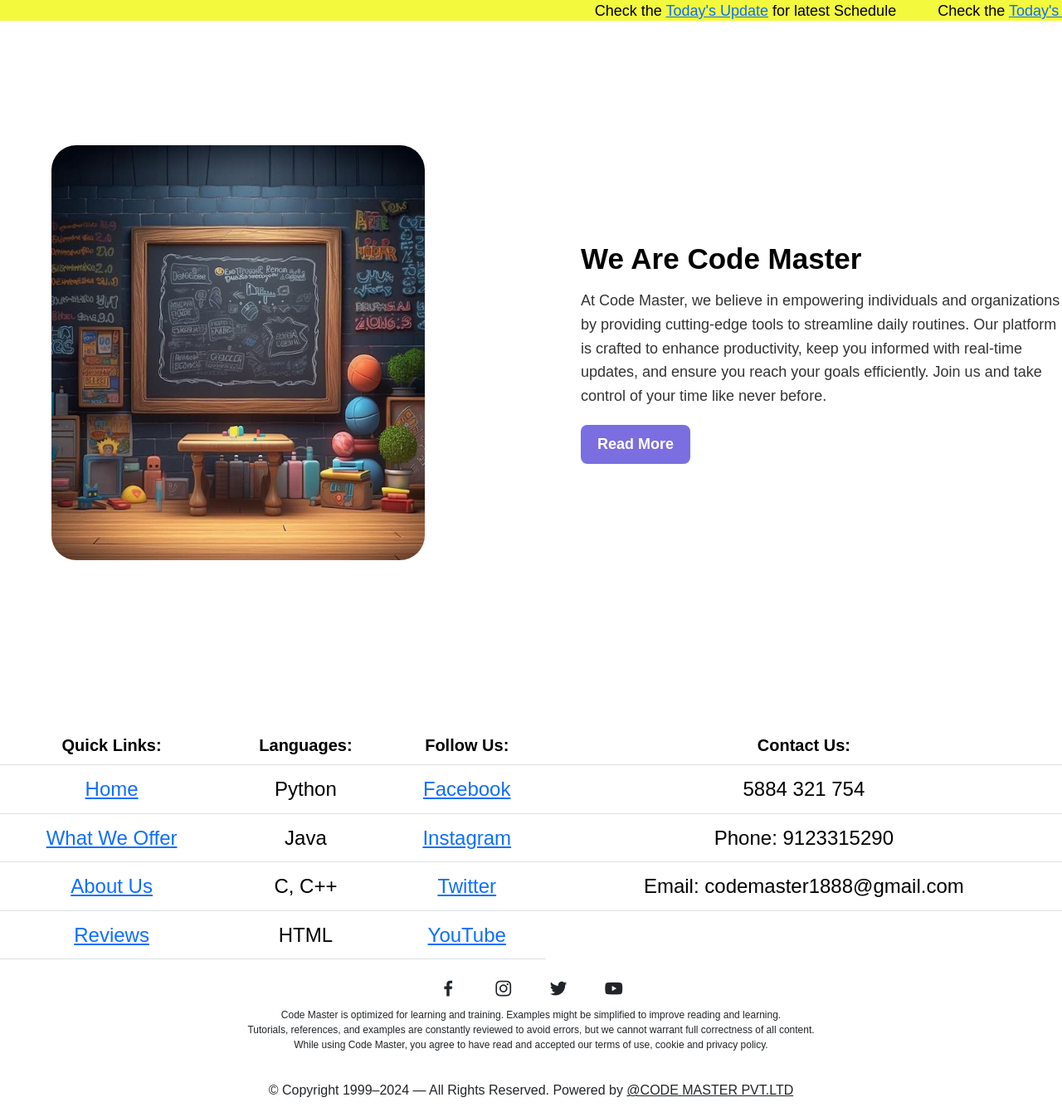
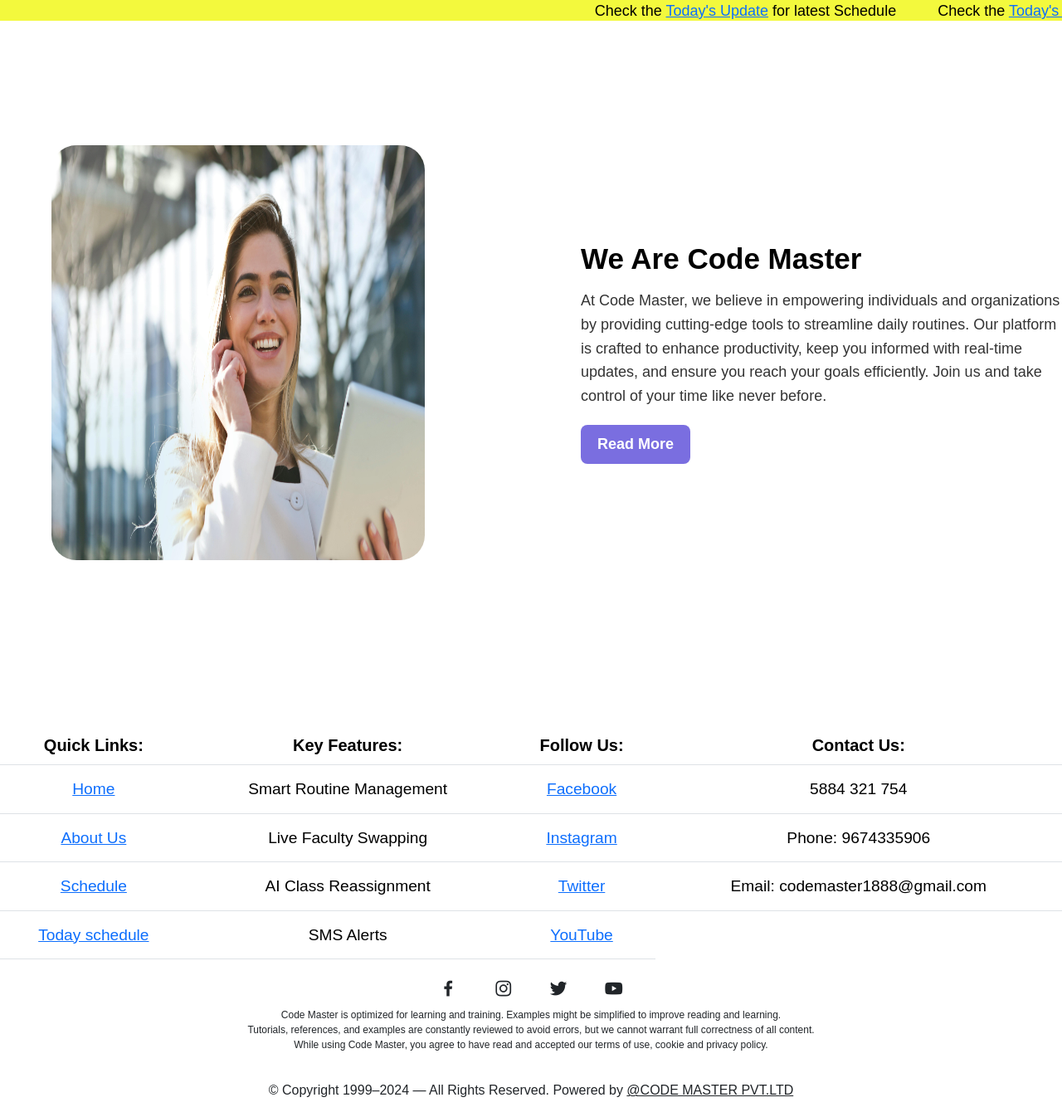
Before and after one commit to Code-Master970/Automatic-AI-Class-Routine-Optimizer, a Django app: page /about/ in a window 1280 px wide. Shown: the part 76-1422 px from the top of the page at 83% size. Run offline with Django 5.2, Linux system fonts and the light colour scheme.

Commit message:
Footer and many more styles updated

```diff
--- a/Routine_Optimizer/static/style.css
+++ b/Routine_Optimizer/static/style.css
@@ -462,7 +462,7 @@ tr:nth-child(even) {
   gap:100px;
 }
 .table td{
-  font-size: 1.5rem;
+  font-size: 1.2rem;
   line-height: 2.6rem;
   gap:1.2rem;
   padding-top: 20px;
--- a/Routine_Optimizer/templates/Signup/index.html
+++ b/Routine_Optimizer/templates/Signup/index.html
@@ -13,7 +13,8 @@
         /* Eye icon placement */
         .eye-icon {
             position: absolute;
-            right: 40px;
+            right: 70px;
+            top: 50px;
             margin-top: -35px;
             cursor: pointer;
             color: #666;
--- a/Routine_Optimizer/templates/about.html
+++ b/Routine_Optimizer/templates/about.html
@@ -1,5 +1,5 @@
 {% extends "base.html" %}
-
+{% load static %}
 
 {% block title %}About Us{% endblock title %}
 
@@ -10,21 +10,21 @@
       <div class="moving-text">
         <div class="scrolling-wrapper">
           <p>
-            Check the <a href="">Today's Update</a> for latest Schedule
+            Check the <a href="/today_schedule">Today's Update</a> for latest Schedule
             &nbsp;&nbsp;&nbsp;&nbsp;&nbsp;&nbsp;&nbsp;&nbsp;
-            Check the <a href="">Today's Update</a> for latest Schedule
+            Check the <a href="/today_schedule">Today's Update</a> for latest Schedule
             &nbsp;&nbsp;&nbsp;&nbsp;&nbsp;&nbsp;&nbsp;&nbsp;
-            Check the <a href="">Today's Update</a> for latest Schedule
+            Check the <a href="/today_schedule">Today's Update</a> for latest Schedule
             &nbsp;&nbsp;&nbsp;&nbsp;&nbsp;&nbsp;&nbsp;&nbsp;
-            Check the <a href="">Today's Update</a> for latest Schedule
+            Check the <a href="/today_schedule">Today's Update</a> for latest Schedule
           </p>
           <p>
             &nbsp;&nbsp;&nbsp;&nbsp;&nbsp;&nbsp;&nbsp;&nbsp;
-            Check the <a href="">Today's Update</a> for latest Schedule
+            Check the <a href="/today_schedule">Today's Update</a> for latest Schedule
             &nbsp;&nbsp;&nbsp;&nbsp;&nbsp;&nbsp;&nbsp;&nbsp;
-            Check the <a href="">Today's Update</a> for latest Schedule
+            Check the <a href="/today_schedule">Today's Update</a> for latest Schedule
             &nbsp;&nbsp;&nbsp;&nbsp;&nbsp;&nbsp;&nbsp;&nbsp;
-            Check the <a href="">Today's Update</a> for latest Schedule
+            Check the <a href="/today_schedule">Today's Update</a> for latest Schedule
             &nbsp;&nbsp;&nbsp;&nbsp;&nbsp;&nbsp;&nbsp;&nbsp;
 
           </p>
@@ -33,7 +33,7 @@
 
       <section class="about-section">
         <div class="container">
-          <img src="Images/abt.jpg" alt="">
+          <img src="{% static 'images/p5.jpg' %}" alt="not available">
         </div>
         <div class="detail-box">
           <div class="heading_container">
--- a/Routine_Optimizer/templates/base.html
+++ b/Routine_Optimizer/templates/base.html
@@ -64,31 +64,31 @@
         <table class="table">
             <tr>
                 <th>Quick Links:</th>
-                <th>Languages:</th>
+                <th>Key Features:</th>
                 <th>Follow Us:</th>
                 <th>Contact Us:</th>
             </tr>
             <tr>
-                <td><a href="#home">Home</a></td>
-                <td>Python</td>
+                <td><a href="/">Home</a></td>
+                <td>Smart Routine Management</td>
                 <td><a href="https://www.facebook.com/CodeMasterofIndia/">Facebook</a></td>
                 <td>5884 321 754</td>
             </tr>
             <tr>
-                <td><a href="#service">What We Offer</a></td>
-                <td>Java</td>
+                <td><a href="/about">About Us</a></td>
+                <td>Live Faculty Swapping</td>
                 <td><a href="https://www.instagram.com/codingmaster0/">Instagram</a></td>
-                <td>Phone: 9123315290</td>
+                <td>Phone: 9674335906</td>
             </tr>
             <tr>
-                <td><a href="#about">About Us</a></td>
-                <td>C, C++</td>
+                <td><a href="/schedule">Schedule</a></td>
+                <td>AI Class Reassignment</td>
                 <td><a href="https://x.com/codemasters?lang=en">Twitter</a></td>
                 <td>Email: codemaster1888@gmail.com</td>
             </tr>
             <tr>
-                <td><a href="#reviews">Reviews</a></td>
-                <td>HTML</td>
+                <td><a href="/today_schedule">Today schedule</a></td>
+                <td>SMS Alerts</td>
                 <td><a href="https://www.youtube.com/@CodeMaster101">YouTube</a></td>
             </tr>
         </table>
```
Also changed, not shown: Routine_Optimizer/static/signup.css (+45 -5 lines), Routine_Optimizer/templates/index.html (+7 -7 lines), Routine_Optimizer/templates/schedule.html (+7 -7 lines), Routine_Optimizer/db.sqlite3, Routine_Optimizer/media/faculty_photos/ChatGPT_Image_Apr_11_2025_09_19_53_PM.png (added), Routine_Optimizer/media/faculty_photos/Screenshot_2025-03-13_174126.png (added).
